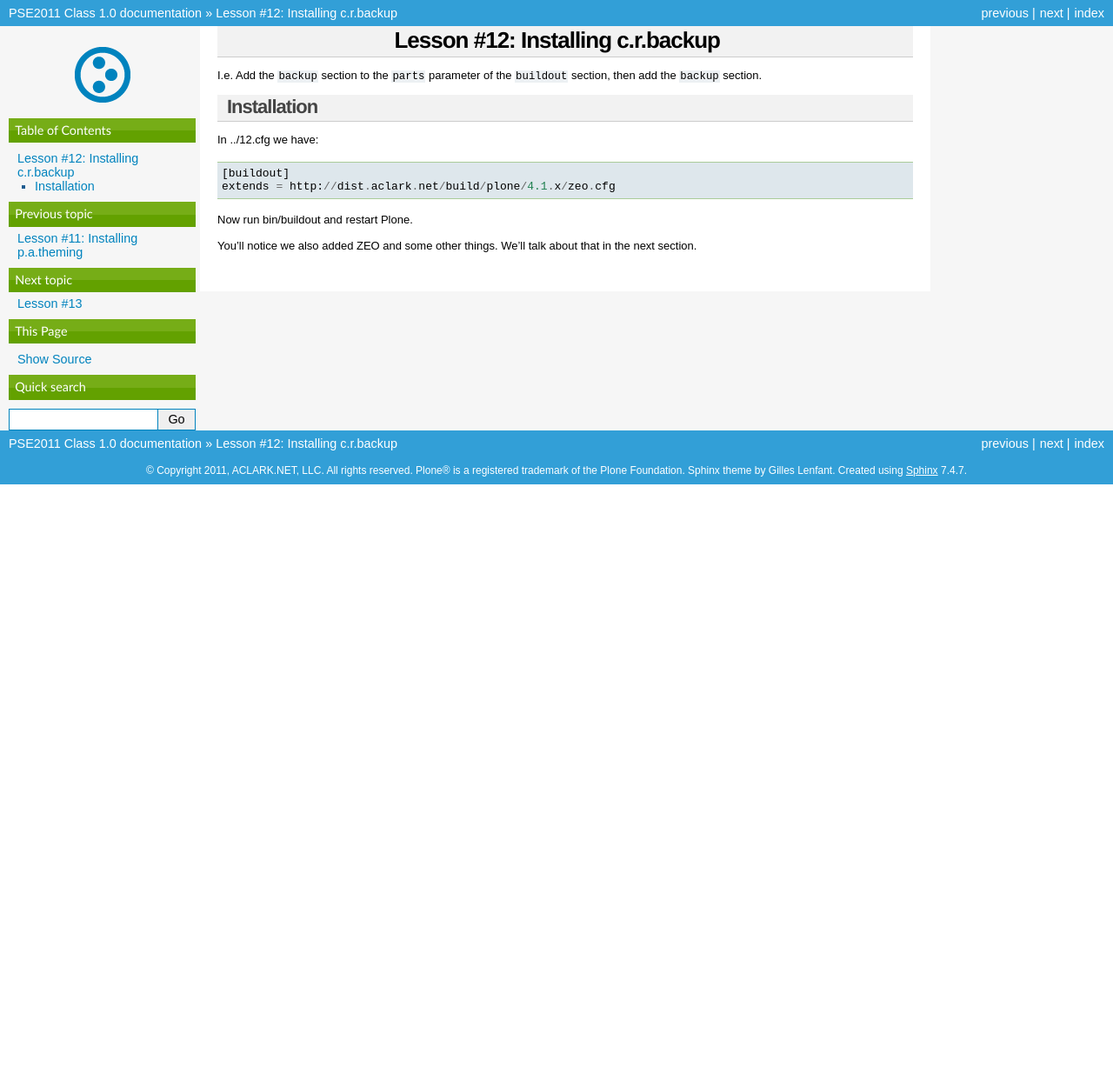
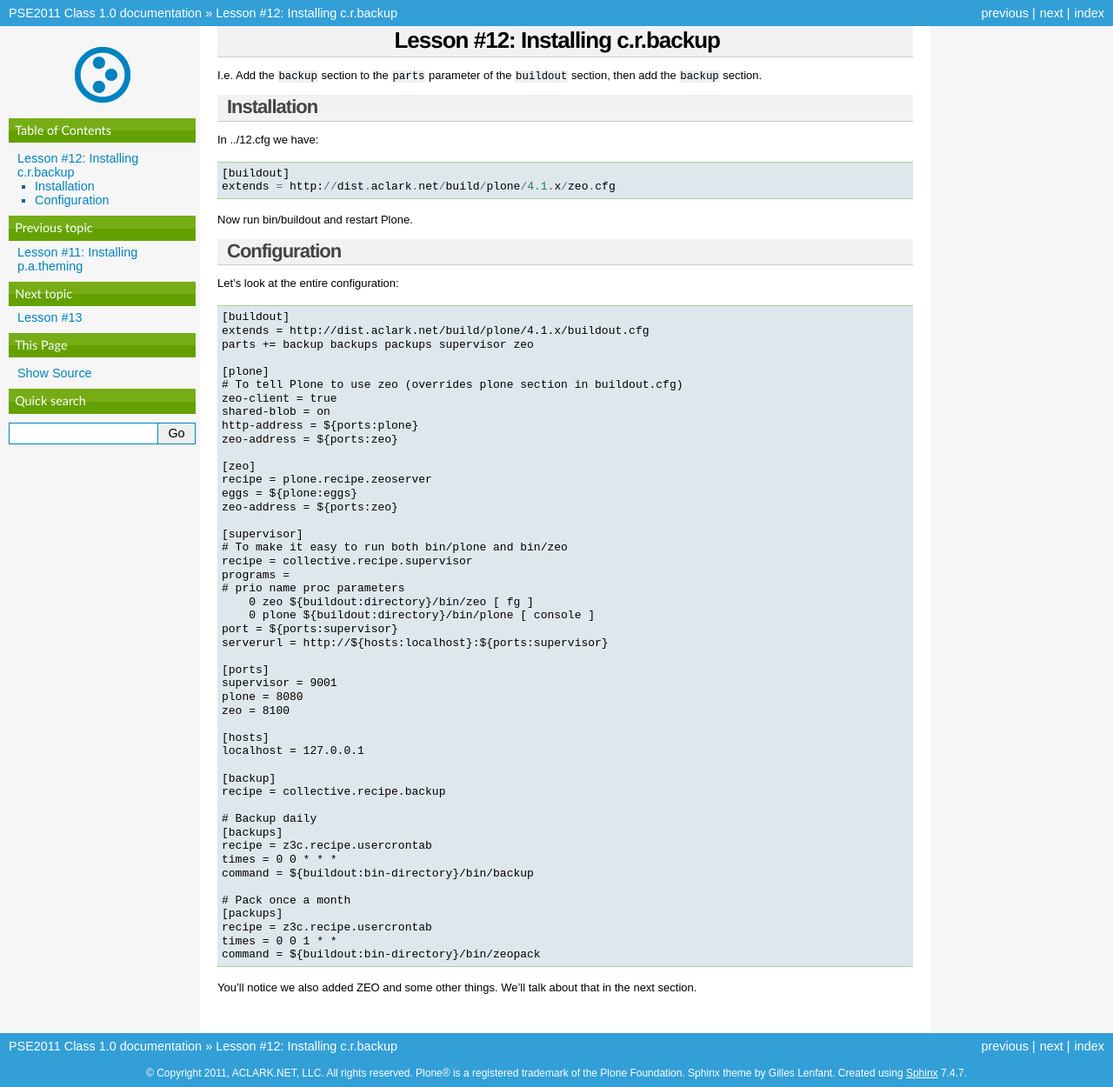
Before and after one commit to aclark4life/PSE2011, a Sphinx documentation site: the page built from docs/12.rst, in a window 1280 px wide. Shown: the whole page at 87% size. Built offline with Sphinx 7.4.7, drawn with Linux system fonts in a browser that asks for light colours; before the commit the page ends 900 px from its top, so only the background shows below that.

Commit message:
Update docs

```diff
--- a/docs/12.rst
+++ b/docs/12.rst
@@ -14,4 +14,58 @@
 
 Now run bin/buildout and restart Plone.
 
+Configuration
+-------------
+
+Let's look at the entire configuration::
+
+    [buildout]
+    extends = http://dist.aclark.net/build/plone/4.1.x/buildout.cfg
+    parts += backup backups packups supervisor zeo
+
+    [plone]
+    # To tell Plone to use zeo (overrides plone section in buildout.cfg)
+    zeo-client = true
+    shared-blob = on
+    http-address = ${ports:plone}
+    zeo-address = ${ports:zeo}
+
+    [zeo]
+    recipe = plone.recipe.zeoserver
+    eggs = ${plone:eggs}
+    zeo-address = ${ports:zeo}
+
+    [supervisor]
+    # To make it easy to run both bin/plone and bin/zeo
+    recipe = collective.recipe.supervisor
+    programs =
+    # prio name proc parameters
+        0 zeo ${buildout:directory}/bin/zeo [ fg ]
+        0 plone ${buildout:directory}/bin/plone [ console ]
+    port = ${ports:supervisor}
+    serverurl = http://${hosts:localhost}:${ports:supervisor}
+
+    [ports]
+    supervisor = 9001
+    plone = 8080
+    zeo = 8100
+
+    [hosts]
+    localhost = 127.0.0.1
+
+    [backup]
+    recipe = collective.recipe.backup
+
+    # Backup daily
+    [backups]
+    recipe = z3c.recipe.usercrontab
+    times = 0 0 * * *
+    command = ${buildout:bin-directory}/bin/backup
+
+    # Pack once a month
+    [packups]
+    recipe = z3c.recipe.usercrontab
+    times = 0 0 1 * *
+    command = ${buildout:bin-directory}/bin/zeopack
+
 You'll notice we also added ZEO and some other things. We'll talk about that in the next section.
```
